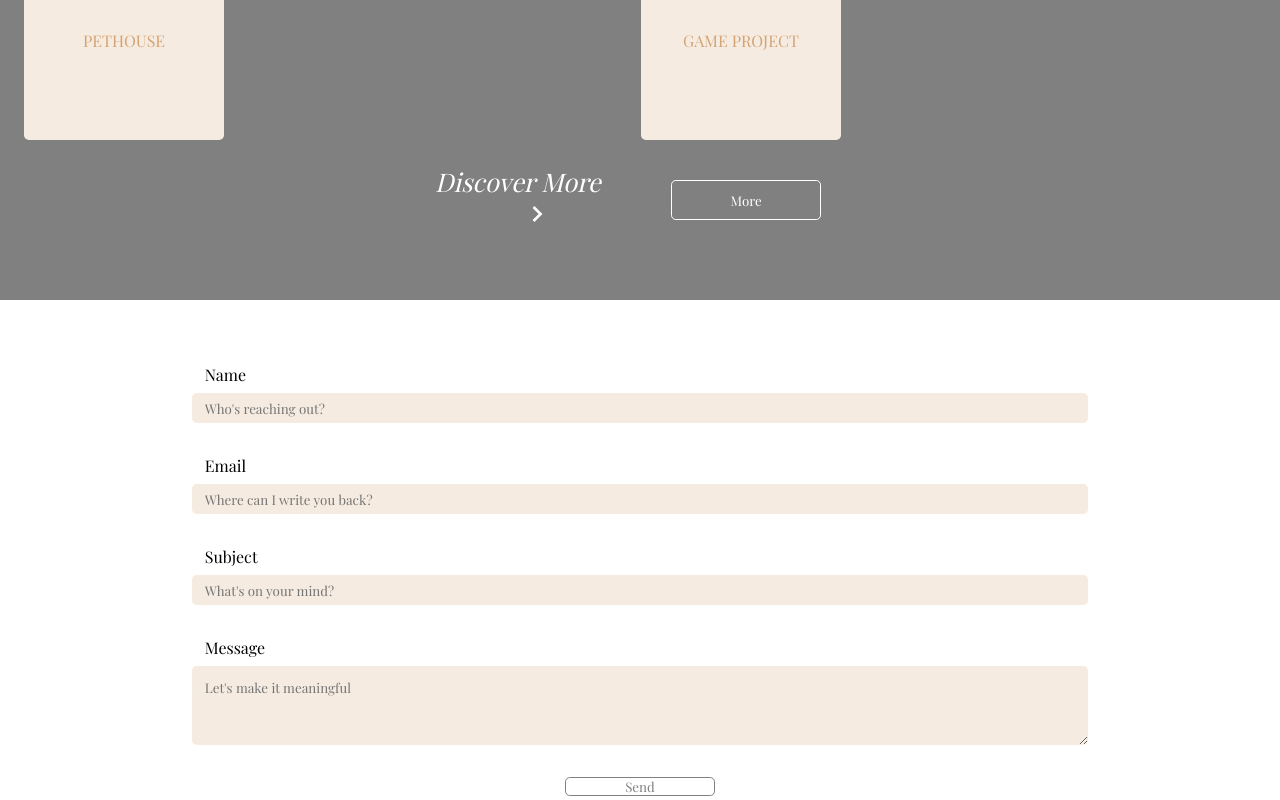
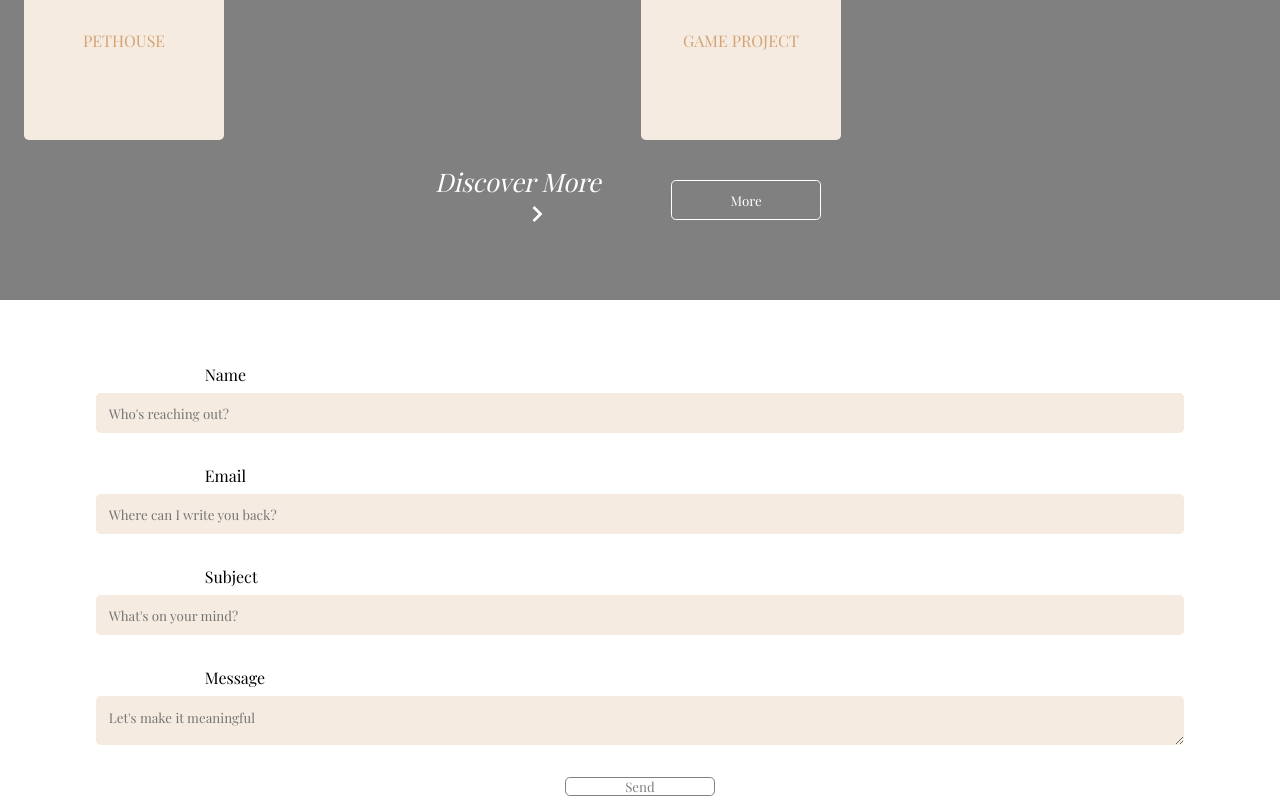
Before and after one commit to Nicolettastr/portfolioW, a React (Vite) app: page / in a window 1280 px wide. Shown: the part 4196-4996 px from the top of the page. Built offline with nearby package versions, Linux system fonts and the light colour scheme; a web font is replaced by a local one.

Commit message:
fixing inputs sixing

```diff
--- a/src/styles/contact.css
+++ b/src/styles/contact.css
@@ -16,8 +16,8 @@
 
 input,
 textarea {
-    width: 70%;
-    height: 30px;
+    width: 85%;
+    height: 40px;
     border: none;
     background-color: var(--beige);
     border-radius: 0.3rem;
```
